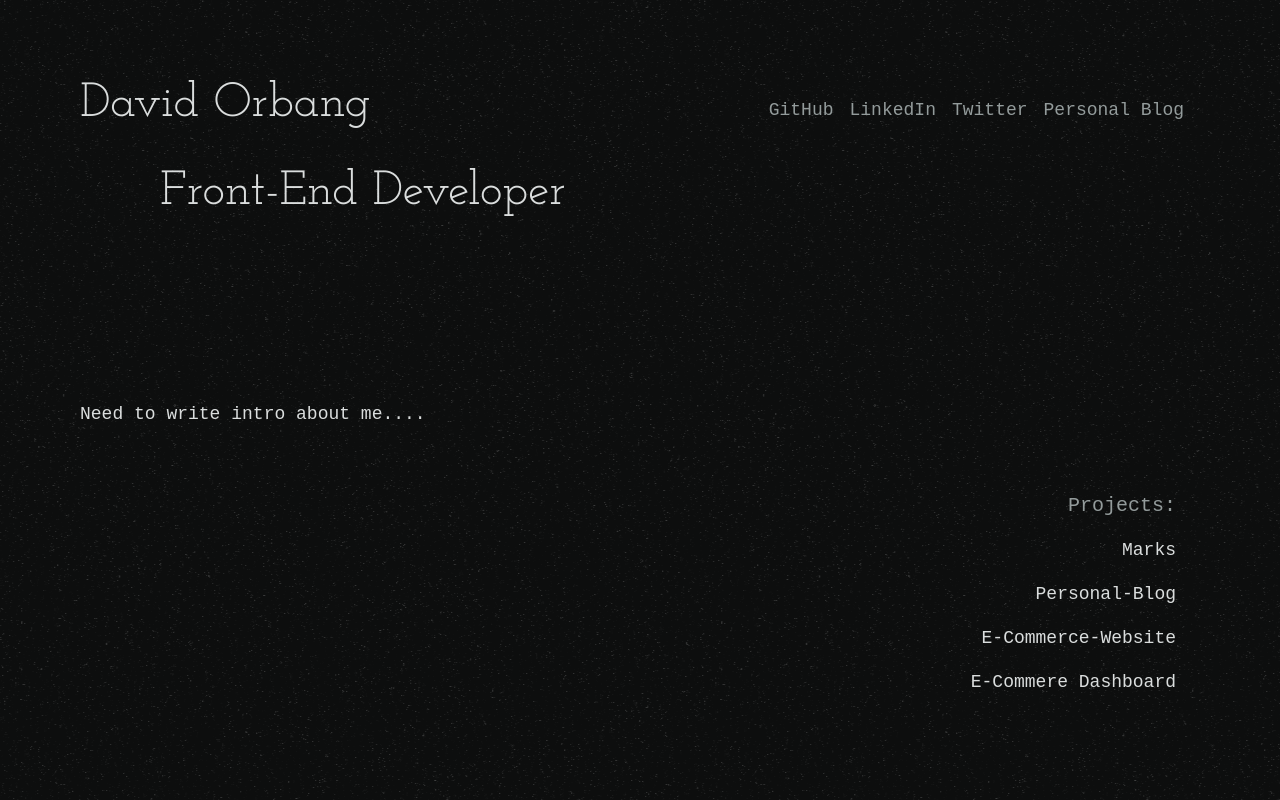
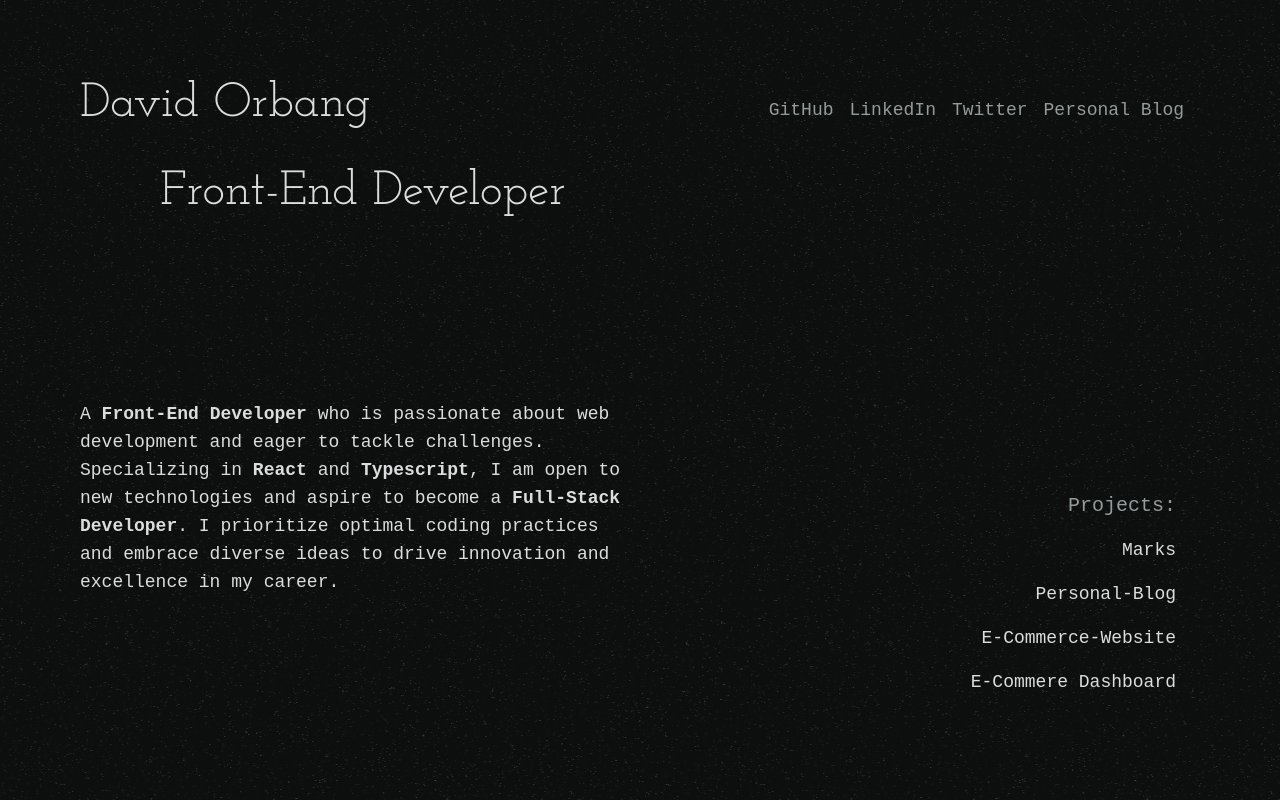
Before and after one commit to DxVxDOD/Portfolio_Website, a React (Vite) app: page / in a window 1280 px wide. Built offline with nearby package versions, Linux system fonts and the light colour scheme; a web font is replaced by a local one.

Commit message:
added About text & resolved useEffect issues

```diff
--- a/src/App.tsx
+++ b/src/App.tsx
@@ -1,3 +1,4 @@
+import React from "react";
 import SocialLinks from "./components/SocialLinks.tsx";
 import About from "./components/About.tsx";
 import Projects from "./components/Projects.tsx";
@@ -13,20 +14,23 @@ function App() {
     >
       <h1
         id={"name"}
-        className={"flex flex-col text-3xl md:text-4xl xl:text-5xl 2xl:text-7xl"}
+        className={
+          "flex flex-col text-3xl md:text-4xl xl:text-5xl 2xl:text-7xl"
+        }
       >
         <p className={"w-fit"}>David Orbang</p>
         <p className={"xl:p-10 pl-6 xl:pl-20 w-fit"}>Front-End Developer</p>
       </h1>
-      {useMediaQuery("sm") &&
-      <>
-        <SocialLinks/>
-        <About/>
-        <Projects/>
-      </>
-      }
+      {useMediaQuery("sm") && (
+        <>
+          <SocialLinks />
+          <About mobile={false} />
+          <Projects />
+        </>
+      )}
       {!useMediaQuery("sm") && (
         <section className={"flex flex-col gap-16"}>
+          <About mobile />
           <Projects />
           <SocialLinks />
         </section>
--- a/src/components/About.tsx
+++ b/src/components/About.tsx
@@ -1,3 +1,15 @@
-export default function About() {
-  return <aside>Need to write intro about me....</aside>;
+import React from "react";
+
+export default function About({ mobile }: { mobile: boolean }) {
+  const text = mobile ? "text-xs" : "";
+
+  return (
+    <aside className={`${text}`}>
+      A <b>Front-End Developer</b> who is passionate about web development and
+      eager to tackle challenges. Specializing in <b>React</b> and{" "}
+      <b>Typescript</b>, I am open to new technologies and aspire to become a{" "}
+      <b>Full-Stack Developer</b>. I prioritize optimal coding practices and
+      embrace diverse ideas to drive innovation and excellence in my career.
+    </aside>
+  );
 }
--- a/src/components/Cursor.tsx
+++ b/src/components/Cursor.tsx
@@ -1,16 +1,18 @@
-import { useRef } from "react";
+import React, { useRef, useEffect } from "react";
 
 export default function Cursor() {
   const touch = window.matchMedia("(hover: none)").matches;
   if (touch) return null;
 
-  const cursorRef = useRef<SVGSVGElement>(null)
+  const cursorRef = useRef<SVGSVGElement>(null);
 
-  const cursorAnimation = (
+  const cursor = cursorRef.current;
+
+  function cursorAnimation(
     cursor: SVGSVGElement,
     e: MouseEvent,
     interacting: boolean,
-  ) => {
+  ) {
     const x = e.clientX - cursor.clientWidth / 2;
     const y = e.clientY - cursor.clientHeight / 2;
 
@@ -23,20 +25,19 @@ export default function Cursor() {
       duration: 800,
       fill: "forwards",
     });
-  };
+  }
 
+  function cursorMovement(e: MouseEvent, cursor: SVGSVGElement | null) {
+    const target = e.target as HTMLElement;
+    const intractable = target.closest(".interactable") as HTMLElement;
+    const interacting = intractable !== null;
 
-  const cursor = cursorRef.current!
-  window.onmousemove = (e) => {
-    const target = e.target as HTMLElement;
-    const interactable = target.closest(".interactable")! as HTMLElement;
-    const interacting = interactable !== null;
-
+    if (cursor) {
       cursorAnimation(cursor, e, interacting);
 
       if (interacting) {
         cursor.setAttribute("class", "cursor show");
-      if (interactable.getAttribute("datatype") === "button")
+        if (intractable.getAttribute("datatype") === "button")
           return cursor.children[1].setAttribute("class", "icon show");
         return cursor.children[2].setAttribute("class", "icon show");
       }
@@ -48,12 +49,21 @@ export default function Cursor() {
         }
         cursor.setAttribute("class", "cursor");
       }
+    }
+  }
+
+  function hideCursor(cursor: SVGSVGElement | null) {
+    if (cursor) {
+      cursor.setAttribute("class", "cursor hide ");
+    }
+  }
+
+  useEffect(() => {
+    window.onmousemove = (e) => cursorMovement(e, cursor);
+    return () => {
+      document.body.onmouseleave = () => hideCursor(cursor);
     };
-
-  document.body.onmouseleave = () => {
-    cursor.setAttribute("class", "cursor hide ");
-  };
-
+  }, [cursor]);
 
   return (
     <svg
--- a/src/components/UI/Button.tsx
+++ b/src/components/UI/Button.tsx
@@ -1,12 +1,13 @@
-export const Button = ({title} : {title: string}) => {
+import React from "react";
+export const Button = ({ title }: { title: string }) => {
   return (
     <button
-      datatype={"button"}
+      type={"button"}
       className={
         "interactable hover:bg-[#202222] hover:text-[#f9f9f9] p-2 rounded-xl"
       }
     >
       {title}
     </button>
-  )
-}
+  );
+};
--- a/src/components/UI/SocialLink.tsx
+++ b/src/components/UI/SocialLink.tsx
@@ -1,11 +1,14 @@
-export const SocialLink = ({title, href}: {title: string, href: string}) => {
+import React from "react";
+export const SocialLink = ({
+  title,
+  href,
+}: {
+  title: string;
+  href: string;
+}) => {
   return (
-    <a
-      datatype={"a-tag"}
-      className={"interactable hover:text-[#f9f9f9]"}
-      href={href}
-    >
+    <a type="a-tag" className={"interactable hover:text-[#f9f9f9]"} href={href}>
       {title}
     </a>
-  )
-}
+  );
+};
```
Also changed, not shown: src/components/Projects.tsx (+10 -5 lines), src/components/SocialLinks.tsx (+14 -5 lines), 1 other file (tests, documents, lock files or other folders). Lines whose indentation alone changed are shown as unchanged.
